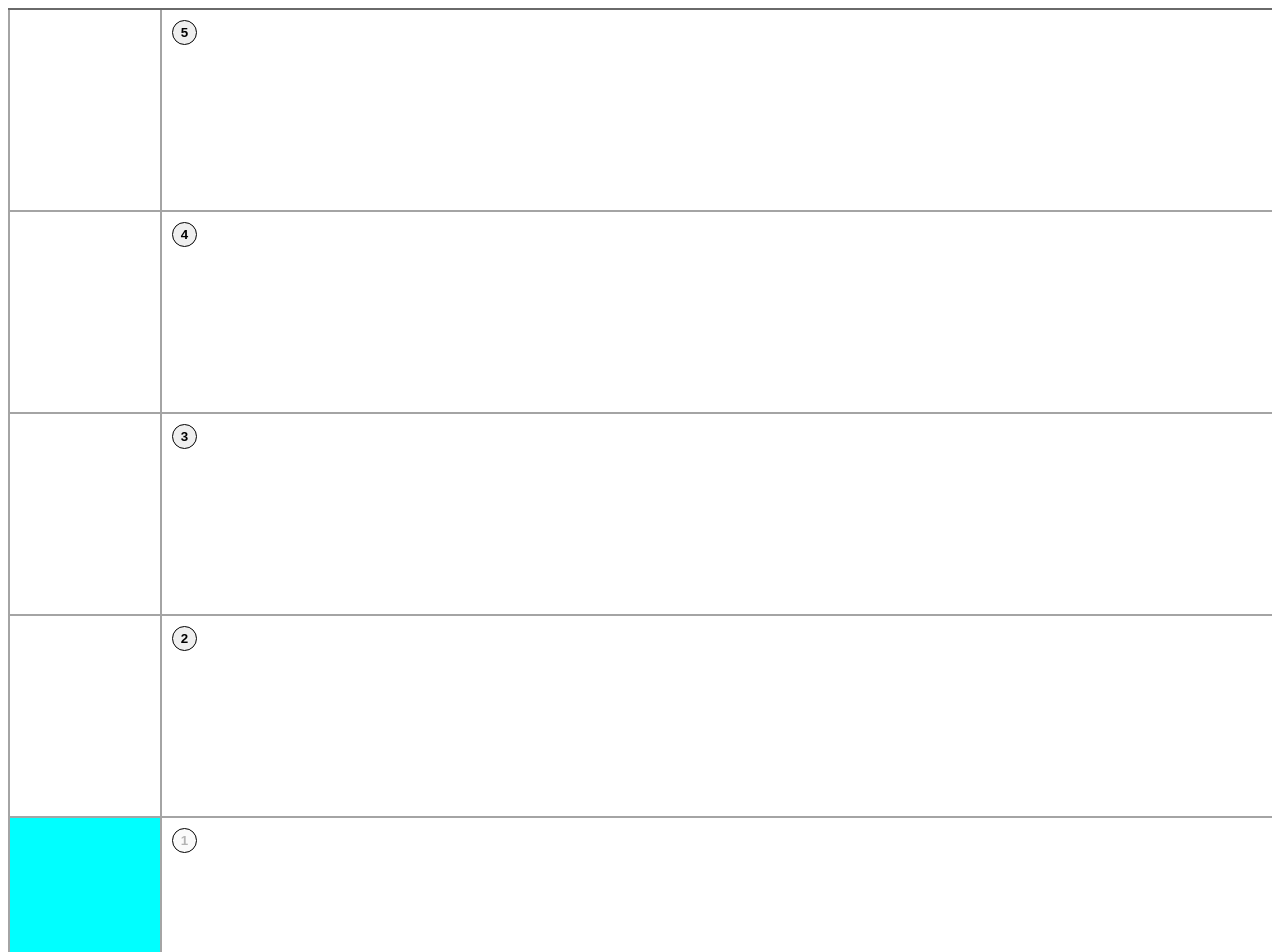
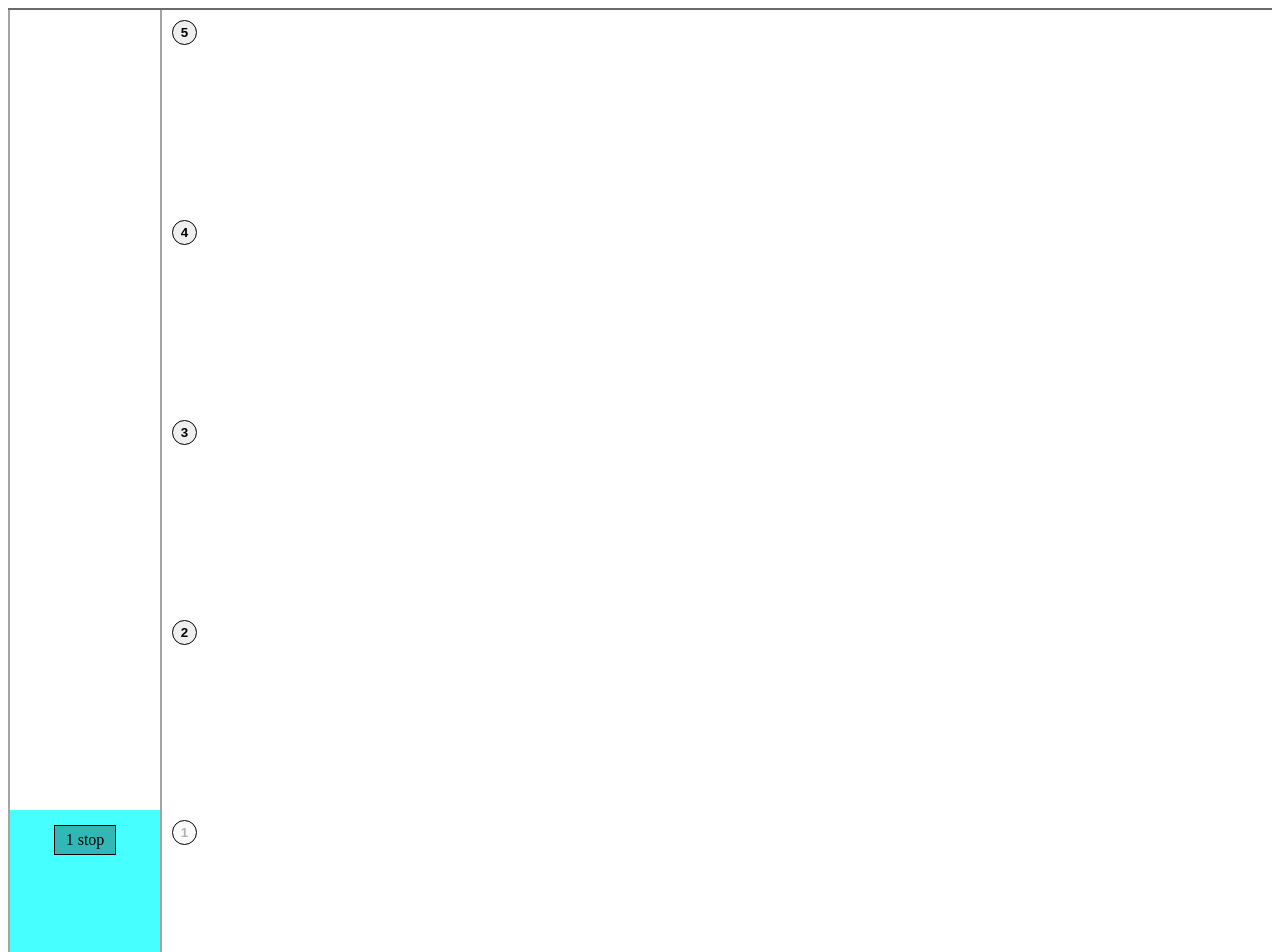
Before and after one commit to karaell/Elevator, a Vue app: page / in a window 1280 px wide. Shown: the top 952 px of the page. Built offline with nearby package versions, Linux system fonts and the light colour scheme.

Commit message:
add functionality elevator, move elevator to selected floor, blink, add styles call buttons

```diff
--- a/src/App.vue
+++ b/src/App.vue
@@ -37,7 +37,7 @@ export default {
   border-bottom: 2px solid rgba(0, 0, 0, 0.356);
   display: flex;
   flex-direction: column-reverse;
-  row-gap: 2px;
+  /* row-gap: 2px; */
   background-color: rgba(0, 0, 0, 0.356);
   position: relative;
 }
--- a/src/components/FloorItems/ElevatorCabin.vue
+++ b/src/components/FloorItems/ElevatorCabin.vue
@@ -1,17 +1,76 @@
 <template>
-  <div class="elevator"></div>
+  <div
+    class="elevator"
+    :class="{blink: floorsStore.isElevatorWaiting}"
+    :style="{
+      transform: `translateY(${floorsStore.transform}px)`,
+      'transition-duration': `${floorsStore.transitionDuration}s`,
+    }"
+    @transitionend="transitionEnd"
+  >
+    <div class="scoreboard">
+      {{ floorsStore.currentFloor }} {{ floorsStore.direction }}
+    </div>
+  </div>
 </template>
 
 <script>
-export default {};
+import { useFloorsStore } from "@/stores/FloorsStore";
+
+export default {
+  methods: {
+    transitionEnd() {
+      this.changeElevatorWaiting(true);
+
+      setTimeout(() => {
+        this.changeElevatorWaiting(false);
+        this.floorsStore.removeFromCallQueue();
+        this.floorsStore.goNextFloor();
+      }, 3000);
+      // this.changeElevatorActive(false)
+    }
+  },
+  setup() {
+    const floorsStore = useFloorsStore();
+    const changeElevatorActive = (value) =>
+      floorsStore.changeElevatorActive(value);
+      const changeElevatorWaiting = (value) =>
+      floorsStore.changeElevatorWaiting(value);
+    return {
+      floorsStore,
+      changeElevatorActive,
+      changeElevatorWaiting
+    };
+  },
+};
 </script>
 
 <style scoped>
 .elevator {
-  background-color: aqua;
+  background-color: rgb(70, 255, 255);
   height: 200px;
   width: 150px;
   position: absolute;
   margin-left: 2px;
 }
+
+.blink {
+  animation: blink 1s linear infinite;
+}
+
+@keyframes blink {
+  0% { background-color: rgb(70, 255, 255, 0); }
+  50% {background-color: rgb(70, 255, 255, 0.5);}
+  100% { background-color: rgba(70, 255, 255, 1); }
+}
+
+.scoreboard {
+  background-color: rgba(0, 0, 0, 0.281);
+  border: 1px solid #000;
+  width: 50px;
+  margin: 0 auto;
+  margin-top: 15px;
+  padding: 5px;
+  text-align: center;
+}
 </style>
--- a/src/components/FloorItems/HallItem.vue
+++ b/src/components/FloorItems/HallItem.vue
@@ -3,9 +3,8 @@
     <button
       class="btn"
       @click="elevatorCallBtnClick"
-      :class="{ active: floorsStore.isFloorInCallQueue(floorNumber) }"
+      :class="{ active: floorsStore.isFloorInCallQueue(floorNumber), next: floorsStore.firstFloorInCallQueue === floorNumber }"
       :disabled="isElevatorOnCurrentFloor()"
-
     >
       {{ floorNumber }}
     </button>
@@ -33,11 +32,12 @@ export default {
       }
       if (!isElevatorActive) {
         this.changeElevatorActive(true);
+        this.goNextFloor()
       }
     },
     isElevatorOnCurrentFloor() {
       return this.floorsStore.currentFloor === this.floorNumber;
-    }
+    },
   },
   setup() {
     const floorsStore = useFloorsStore();
@@ -45,11 +45,13 @@ export default {
     const addToQueue = (id) => floorsStore.addToCallQueue(id);
     const changeElevatorActive = (value) =>
       floorsStore.changeElevatorActive(value);
+      const goNextFloor = () => floorsStore.goNextFloor();
 
     return {
       floorsStore,
       addToQueue,
       changeElevatorActive,
+      goNextFloor
     };
   },
 };
@@ -69,8 +71,8 @@ export default {
   font-weight: 600;
 }
 
-.btn:hover {
-  box-shadow: 0 0 5px 3px rgb(148, 184, 218);
+.next {
+  box-shadow: 0 0 8px 5px rgb(148, 184, 218);
 }
 
 .active {
--- a/src/stores/FloorsStore.js
+++ b/src/stores/FloorsStore.js
@@ -7,18 +7,45 @@ export const useFloorsStore = defineStore("floorsStore", {
     currentFloor: 1,
     direction: "stop",
     isElevatorActive: false,
+    isElevatorWaiting: false,
+    transform: 0,
+    transitionDuration: 0,
   }),
   getters: {
     isFloorInCallQueue: (state) => {
       return (floorNumber) => state.callQueue.includes(floorNumber);
+    },
+    firstFloorInCallQueue: (state) => {
+      return state.callQueue[0];
     },
   },
   actions: {
     addToCallQueue(id) {
       this.callQueue.push(id);
     },
+    removeFromCallQueue() {
+      this.callQueue = this.callQueue.filter(item => item!==this.currentFloor)
+    },
     changeElevatorActive(value) {
       this.isElevatorActive = value;
-    }
+    },
+    changeElevatorWaiting(value) {
+      this.isElevatorWaiting = value;
+    },
+    goNextFloor() {
+      if (!this.callQueue.length) {
+        this.isElevatorActive = false;
+        this.direction = "stop";
+        return;
+      }
+
+      const currentFloor = this.currentFloor;
+      const nextFloor = this.firstFloorInCallQueue;
+
+      this.transform = -((nextFloor - 1) * 200);
+      this.transitionDuration = Math.abs(nextFloor - currentFloor);
+      this.direction = currentFloor < nextFloor ? "up" : "down";
+      this.currentFloor = nextFloor;
+    },
   },
 });
```
